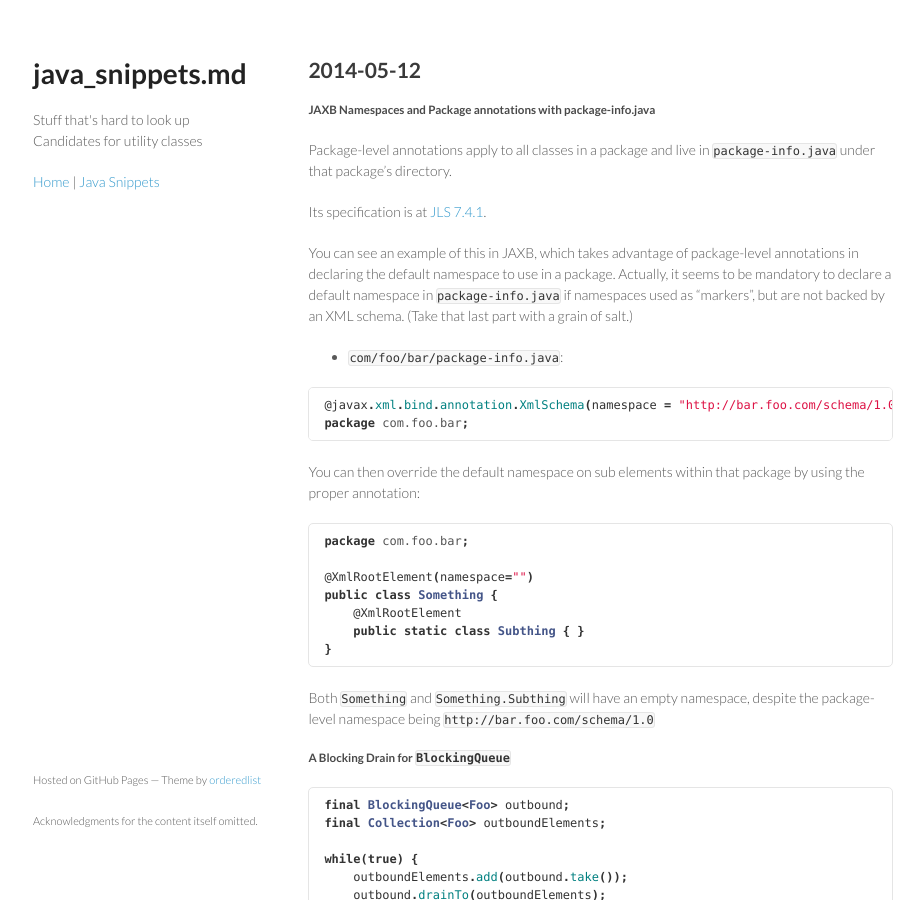
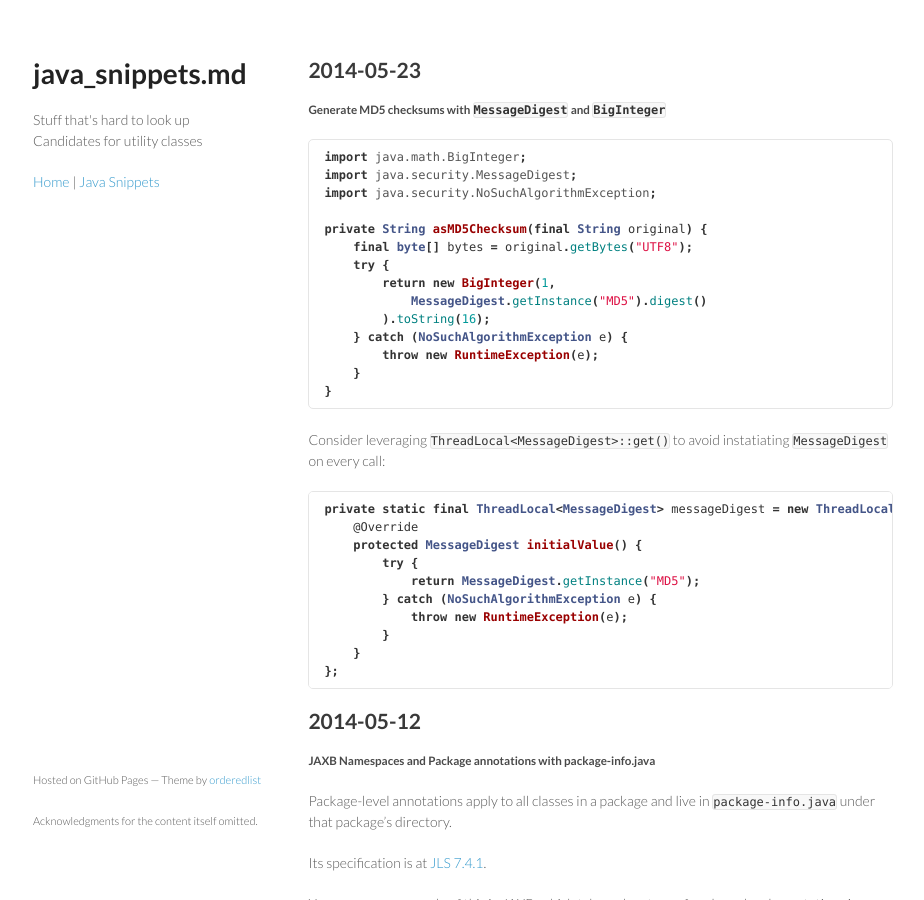
Before and after one commit to yegeniy/yegeniy.github.io, a Jekyll site: the page built from java_snippets.md, in a window 1280 px wide and 900 px high. Shown: the whole window, without its empty margins (177-1101 px from the left). Built offline with Jekyll 4.4.1, drawn with Linux system fonts in a browser that asks for light colours; Markdown is read by kramdown in place of the engine named in the settings.

Commit message:
Generate MD5 checksums

````diff
--- a/java_snippets.md
+++ b/java_snippets.md
@@ -4,6 +4,44 @@ title: Java Snippets by yegeniy
 name: Java Snippets
 tagline: Stuff that's hard to look up<br/>Candidates for utility classes
 ---
+
+2014-05-23
+----------
+
+##### Generate MD5 checksums with `MessageDigest` and `BigInteger`
+
+```java
+import java.math.BigInteger;
+import java.security.MessageDigest;
+import java.security.NoSuchAlgorithmException;
+
+private String asMD5Checksum(final String original) {
+    final byte[] bytes = original.getBytes("UTF8");
+    try {
+        return new BigInteger(1,
+            MessageDigest.getInstance("MD5").digest()
+        ).toString(16);
+    } catch (NoSuchAlgorithmException e) {
+        throw new RuntimeException(e);
+    }
+}
+```
+
+Consider leveraging `ThreadLocal<MessageDigest>::get()` to avoid instatiating
+`MessageDigest` on every call:
+
+```java
+private static final ThreadLocal<MessageDigest> messageDigest = new ThreadLocal<MessageDigest>() {
+    @Override
+    protected MessageDigest initialValue() {
+        try {
+            return MessageDigest.getInstance("MD5");
+        } catch (NoSuchAlgorithmException e) {
+            throw new RuntimeException(e);
+        }
+    }
+};
+```
 
 2014-05-12
 ----------
````
